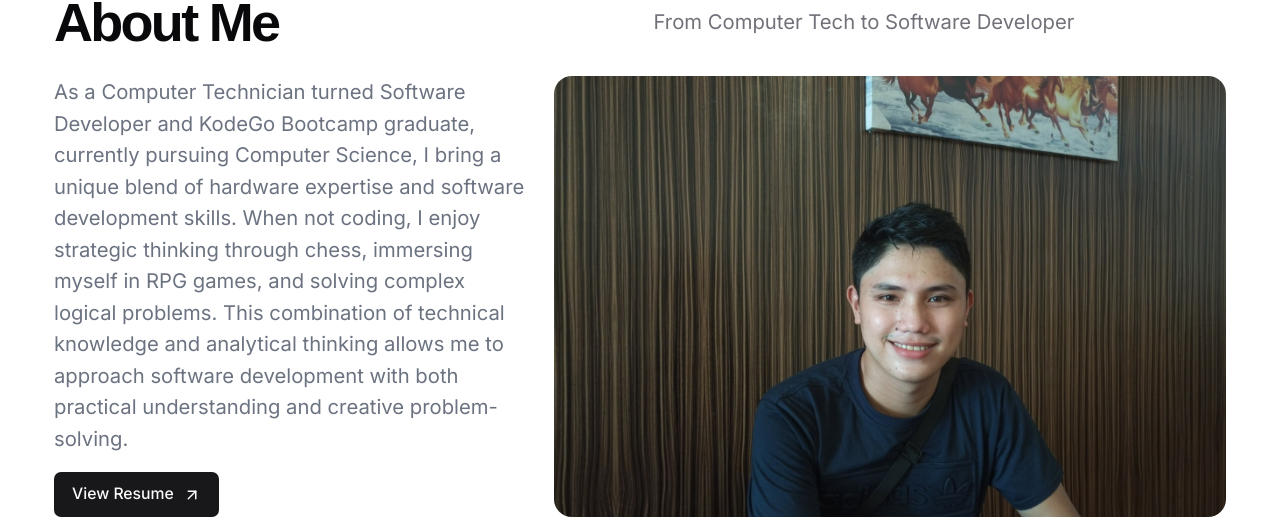
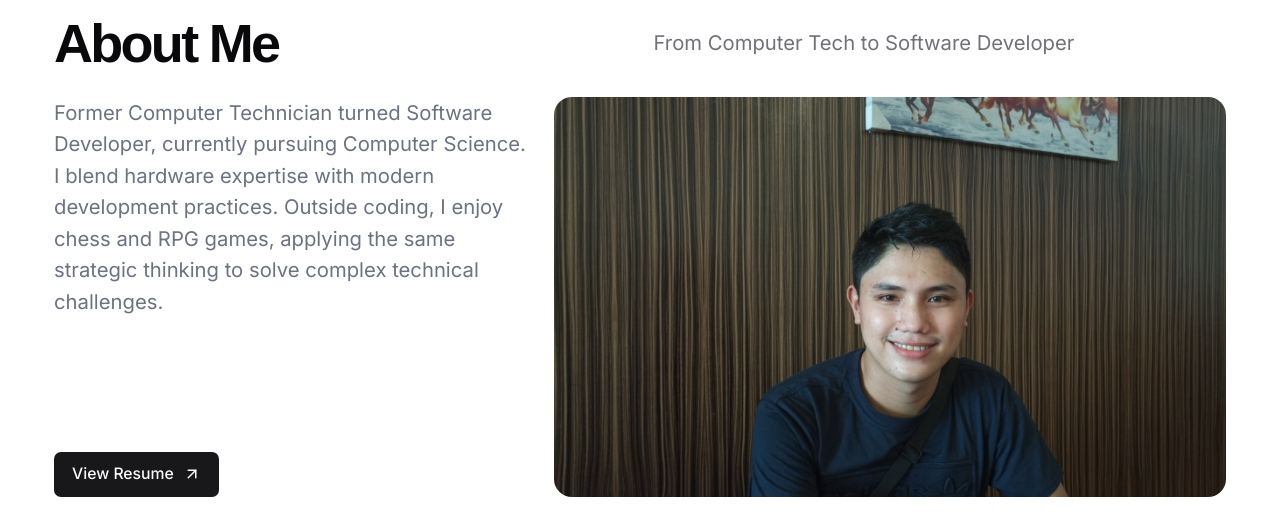
Before and after one commit to phcodesage/phcodesage, a Next.js app: page / in a window 1280 px wide. Both pictures are taken after a click on the button "About". Shown: the part 171-690 px from the top of the page. Built offline with nearby package versions, Linux system fonts and the light colour scheme; no server answers.

Commit message:
updated: about section

```diff
--- a/components/sections/about/cozy/about.tsx
+++ b/components/sections/about/cozy/about.tsx
@@ -24,14 +24,11 @@
             {/* About Text - Takes up less space */}
             <div className="order-2 flex flex-col justify-between space-y-4 lg:order-1 lg:col-span-5">
               <p className="text-gray-500 dark:text-gray-400 md:text-lg lg:text-base xl:text-lg">
-                As a Computer Technician turned Software Developer and KodeGo
-                Bootcamp graduate, currently pursuing Computer Science, I bring
-                a unique blend of hardware expertise and software development
-                skills. When not coding, I enjoy strategic thinking through
-                chess, immersing myself in RPG games, and solving complex
-                logical problems. This combination of technical knowledge and
-                analytical thinking allows me to approach software development
-                with both practical understanding and creative problem-solving.
+                Former Computer Technician turned Software Developer, currently
+                pursuing Computer Science. I blend hardware expertise with
+                modern development practices. Outside coding, I enjoy chess and
+                RPG games, applying the same strategic thinking to solve complex
+                technical challenges.
               </p>
 
               <Button asChild className="w-fit">
```
